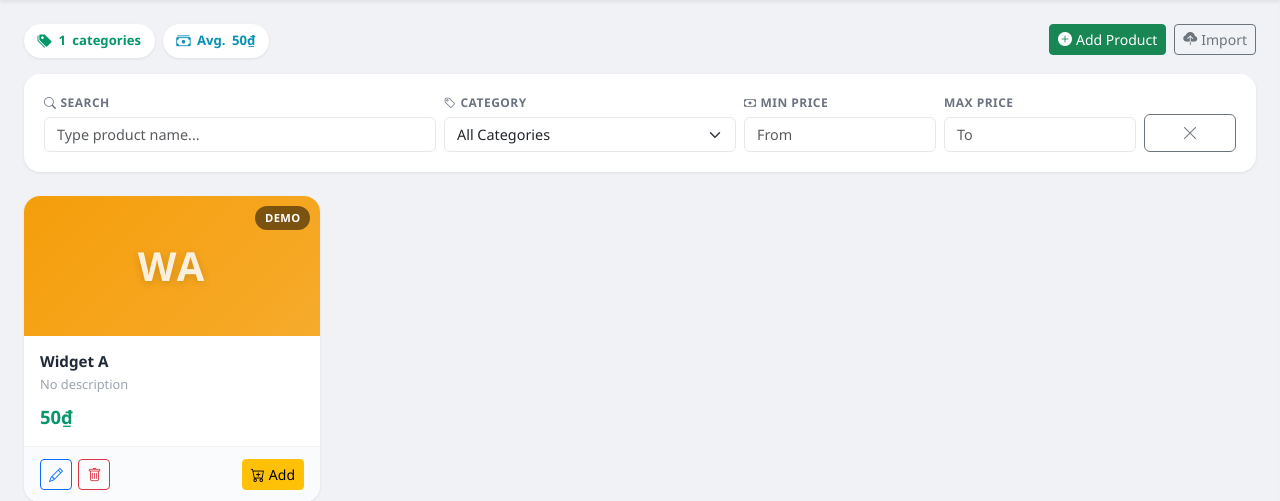
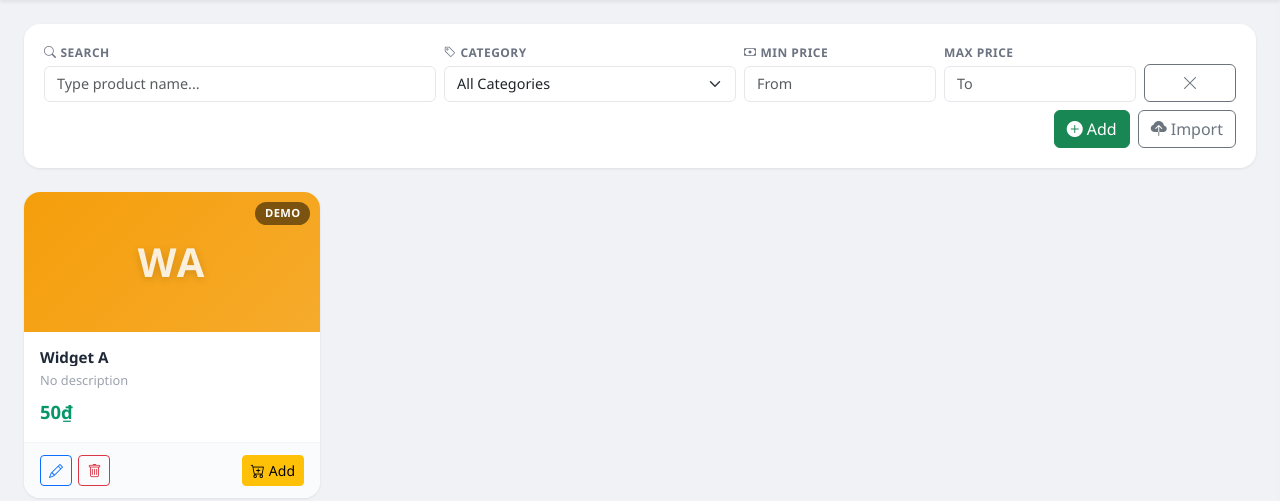
Before and after one commit to anh1901/product_crud_app, a Flask app: page / in a window 1280 px wide. Shown: the part 54-555 px from the top of the page. Run offline with Flask 3, Linux system fonts and the light colour scheme; data comes from the database, SQL or seed files in the repository.

Commit message:
feat: remove all stat boxes, move Add/Import into filter bar
Co-Authored-By: Devin AI <158243242+devin-ai-integration[bot]@users.noreply.github.com>

```diff
--- a/static/css/style.css
+++ b/static/css/style.css
@@ -12,28 +12,6 @@ body {
     background-color: var(--bg-body);
     font-family: 'Segoe UI', system-ui, -apple-system, sans-serif;
 }
-
-/* Compact Stat Chips */
-.stat-card-sm {
-    display: inline-flex;
-    align-items: center;
-    gap: 0.4rem;
-    padding: 0.4rem 0.85rem;
-    border-radius: 20px;
-    font-size: 0.82rem;
-    font-weight: 600;
-    background: var(--bg-card);
-    box-shadow: var(--shadow-sm);
-    color: #374151;
-}
-
-.stat-card-sm i { font-size: 0.9rem; }
-.stat-card-sm span { font-weight: 700; }
-
-.stat-card-success { color: #059669; }
-.stat-card-success i { color: #059669; }
-.stat-card-info { color: #0891b2; }
-.stat-card-info i { color: #0891b2; }
 
 /* Product Cards */
 .product-card {
--- a/static/js/app.js
+++ b/static/js/app.js
@@ -108,15 +108,7 @@ function renderProducts(products) {
         .join("");
 }
 
-function updateStats(products) {
-    const categories = new Set(products.map((p) => p.category).filter(Boolean));
-    document.getElementById("statCategories").textContent = categories.size;
-    const avg =
-        products.length > 0
-            ? products.reduce((sum, p) => sum + p.price, 0) / products.length
-            : 0;
-    document.getElementById("statAvgPrice").textContent = formatVND(avg);
-}
+function updateStats(products) {}
 
 function showAddModal() {
     document.getElementById("productModalTitle").textContent = "Add Product";
--- a/templates/index.html
+++ b/templates/index.html
@@ -22,32 +22,6 @@
     </nav>
 
     <div class="container-fluid px-4 py-4">
-        <!-- Stats Row -->
-        <div class="row g-2 mb-3">
-            <div class="col-auto">
-                <div class="stat-card-sm stat-card-success">
-                    <i class="bi bi-tags-fill"></i>
-                    <span id="statCategories">0</span> categories
-                </div>
-            </div>
-            <div class="col-auto">
-                <div class="stat-card-sm stat-card-info">
-                    <i class="bi bi-cash-stack"></i>
-                    Avg. <span id="statAvgPrice">0₫</span>
-                </div>
-            </div>
-            <div class="col-auto ms-auto">
-                <div class="d-flex gap-2">
-                    <button class="btn btn-success btn-sm d-flex align-items-center gap-1" onclick="showAddModal()">
-                        <i class="bi bi-plus-circle-fill"></i> Add Product
-                    </button>
-                    <button class="btn btn-outline-secondary btn-sm d-flex align-items-center gap-1" onclick="showImportModal()">
-                        <i class="bi bi-cloud-upload-fill"></i> Import
-                    </button>
-                </div>
-            </div>
-        </div>
-
         <!-- Search & Filter Bar -->
         <div class="filter-bar mb-4">
             <div class="row g-2 align-items-end">
@@ -69,10 +43,20 @@
                     <label class="filter-label">Max Price</label>
                     <input type="number" class="form-control" id="priceMax" placeholder="To" min="0" oninput="applyFilters()">
                 </div>
-                <div class="col-lg-1 col-md-4">
+                <div class="col-lg-1 col-md-2 col-3">
                     <button class="btn btn-outline-secondary w-100" onclick="clearFilters()" title="Clear filters">
                         <i class="bi bi-x-lg"></i>
                     </button>
+                </div>
+                <div class="col-auto ms-auto">
+                    <div class="d-flex gap-2">
+                        <button class="btn btn-success d-flex align-items-center gap-1" onclick="showAddModal()">
+                            <i class="bi bi-plus-circle-fill"></i> Add
+                        </button>
+                        <button class="btn btn-outline-secondary d-flex align-items-center gap-1" onclick="showImportModal()">
+                            <i class="bi bi-cloud-upload-fill"></i> Import
+                        </button>
+                    </div>
                 </div>
             </div>
         </div>
```
